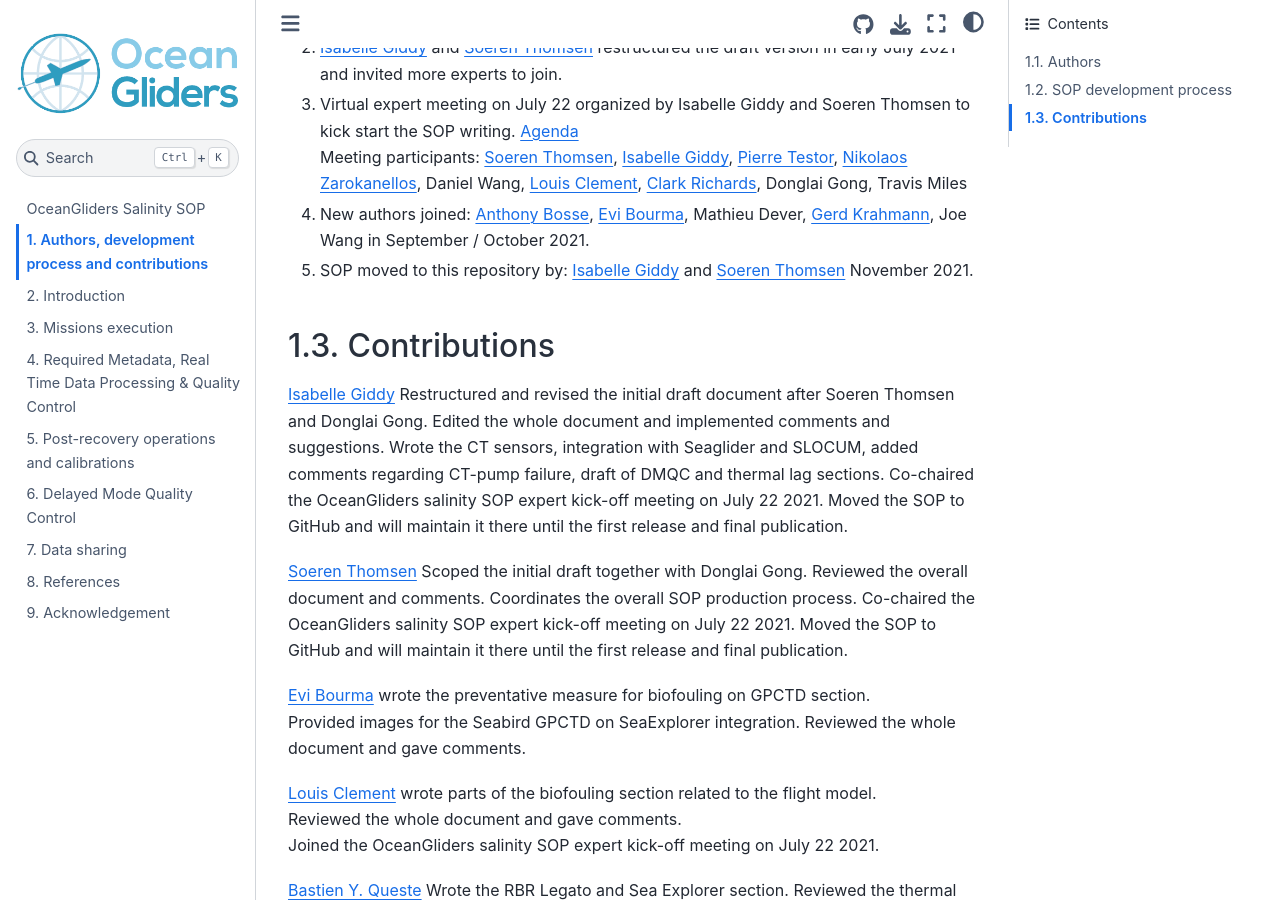
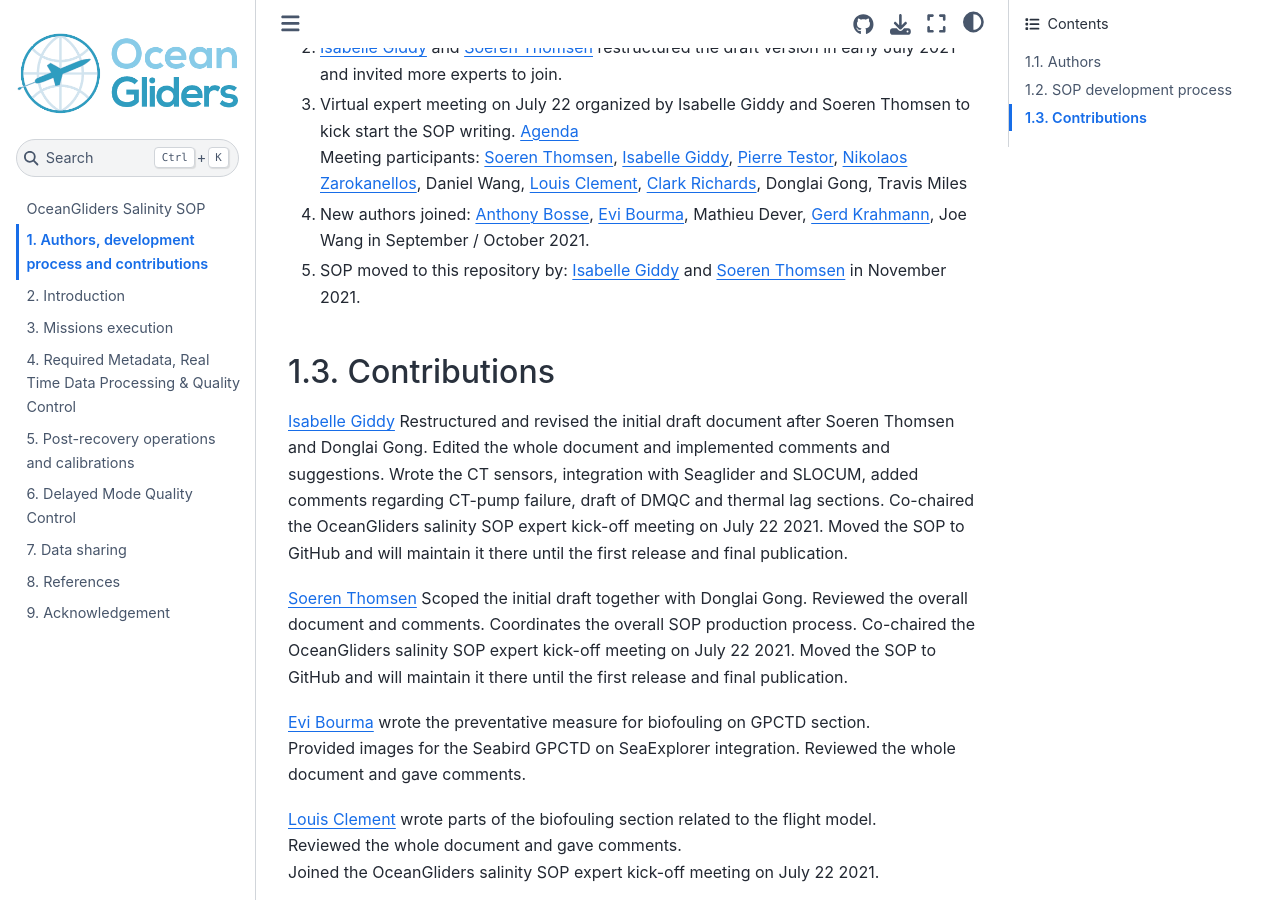
Before and after one commit to OceanGlidersCommunity/Salinity_SOP, a Jupyter Book: the page built from sections/authors_SOP_development_process.md, in a window 1280 px wide and 900 px high, scrolled down 1075 px. Built offline with Jupyter Book 1.0.4 settings and Sphinx 7.4.7 and the Sphinx Book theme 1.1.4, drawn with Linux system fonts in a browser that asks for light colours; pages that are not in the unit, such as notebooks, are missing from menus.

```diff
--- a/sections/authors_SOP_development_process.md
+++ b/sections/authors_SOP_development_process.md
@@ -30,7 +30,7 @@ Meeting participants: [Soeren Thomsen](https://github.com/soerenthomsen), [Isabe
 
 4) New authors joined: [Anthony Bosse](https://github.com/AnthonyBosse), [Evi Bourma](https://github.com/evibourma), Mathieu Dever, [Gerd Krahmann](https://github.com/gkrahmann), Joe Wang in September / October 2021.
 
-5) SOP moved to this repository by: [Isabelle Giddy](https://github.com/patricialg) and [Soeren Thomsen](https://github.com/soerenthomsen) November 2021.
+5) SOP moved to this repository by: [Isabelle Giddy](https://github.com/patricialg) and [Soeren Thomsen](https://github.com/soerenthomsen) in November 2021.
 
 ## Contributions
 
```
